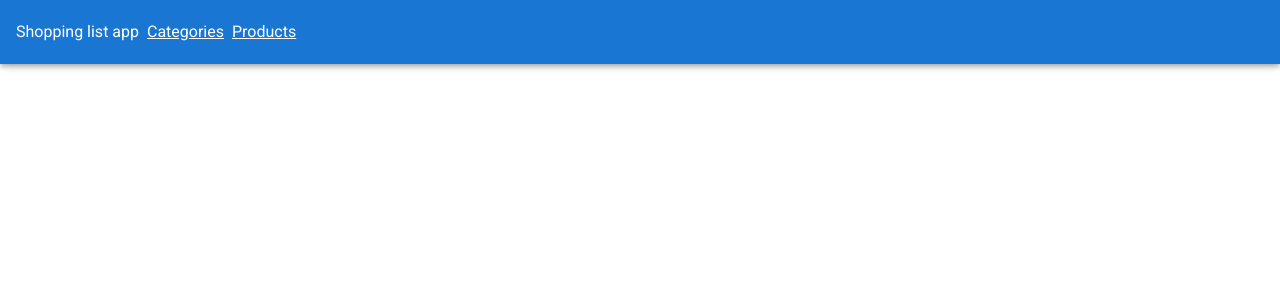
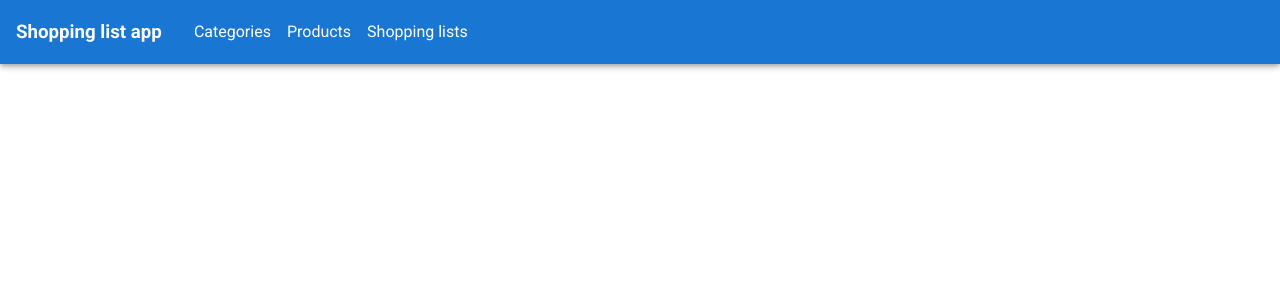
Before and after one commit to bartek9105/shopping-list, a Vue app: page / in a window 1280 px wide. Shown: the top 300 px of the page. Built offline with nearby package versions, Linux system fonts and the light colour scheme.

Commit message:
put navbar to separate component

```diff
--- a/src/App.vue
+++ b/src/App.vue
@@ -1,18 +1,6 @@
 <template>
 	<v-app>
-		<v-app-bar app color="primary" dark>
-			<div class="d-flex align-center">
-				<span class="mr-2">Shopping list app</span>
-				<router-link :to="{ name: 'Categories' }" class="white--text mr-2"
-					>Categories</router-link
-				>
-				<router-link :to="{ name: 'Products' }" class="white--text mr-2"
-					>Products</router-link
-				>
-			</div>
-			<v-spacer></v-spacer>
-		</v-app-bar>
-
+		<app-navbar />
 		<v-main>
 			<router-view />
 		</v-main>
@@ -20,7 +8,12 @@
 </template>
 
 <script>
+import AppNavbar from '@/components/AppNavbar'
+
 export default {
-	name: 'App'
+	name: 'App',
+	components: {
+		AppNavbar
+	}
 }
 </script>
--- /dev/null
+++ b/src/components/AppNavbar.vue
@@ -0,0 +1,29 @@
+<template>
+	<v-app-bar app color="primary" dark>
+		<div class="d-flex align-center">
+			<h3 class="mr-8">Shopping list app</h3>
+			<router-link :to="{ name: 'Categories' }" class="white--text mr-4">
+				Categories
+			</router-link>
+			<router-link :to="{ name: 'Products' }" class="white--text mr-4">
+				Products
+			</router-link>
+			<router-link :to="{ name: 'Lists' }" class="white--text mr-4">
+				Shopping lists
+			</router-link>
+		</div>
+		<v-spacer></v-spacer>
+	</v-app-bar>
+</template>
+
+<script>
+export default {
+	name: 'AppNavbar'
+}
+</script>
+
+<style scoped>
+a {
+	text-decoration: none;
+}
+</style>
```
